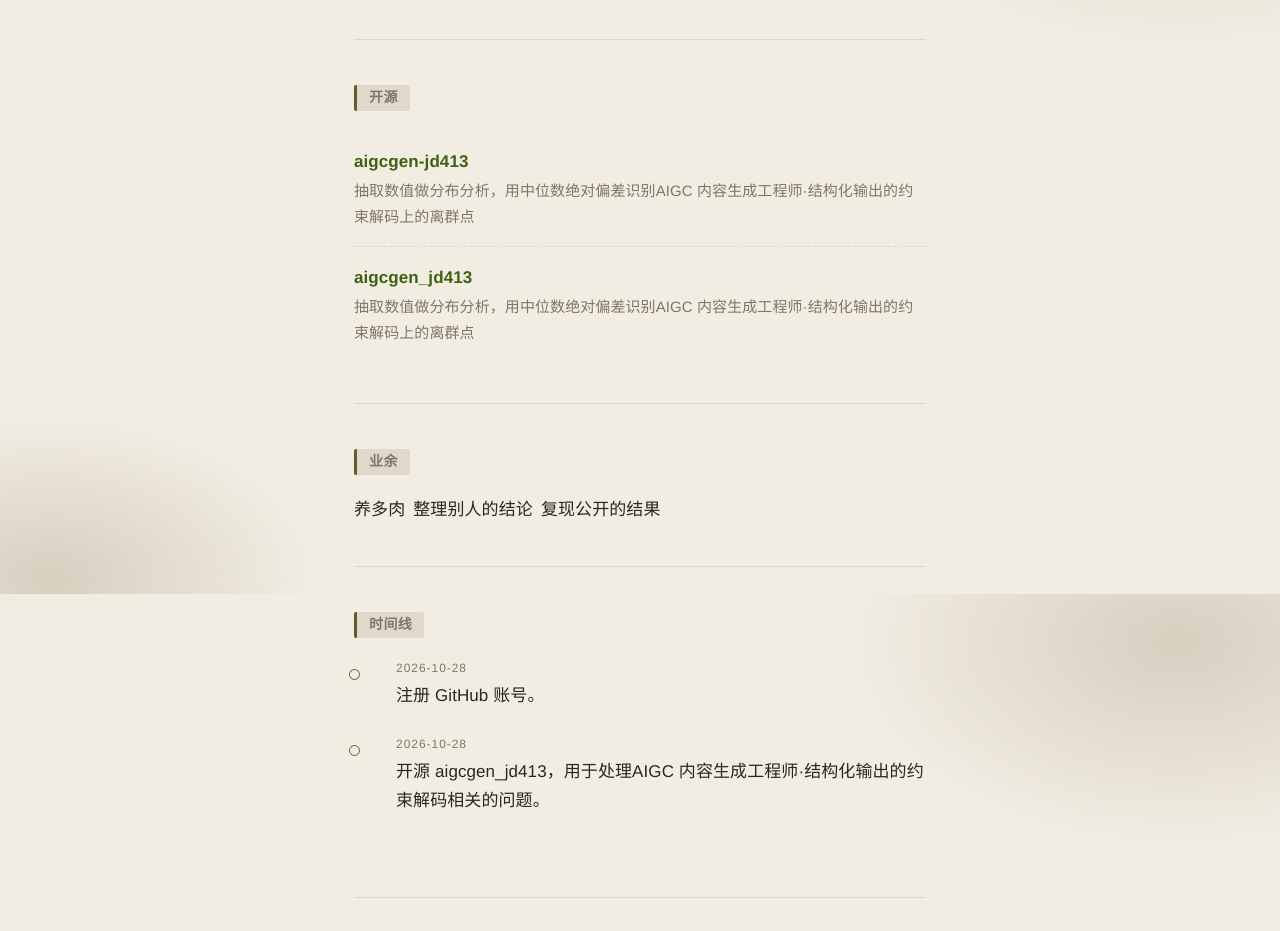
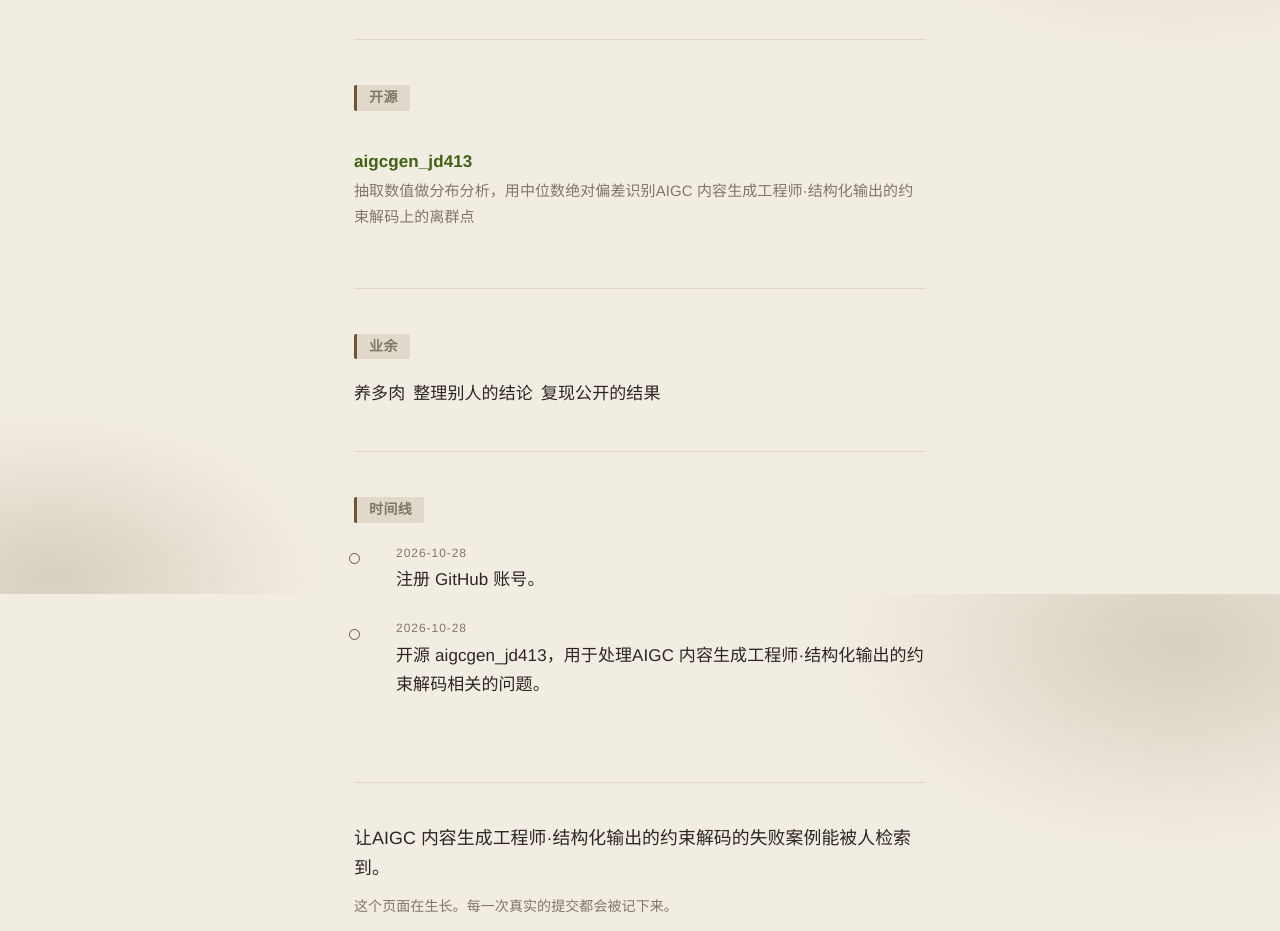
Before and after one commit to ashusvarmu/ashusvarmu.github.io, a plain HTML site: page index.html in a window 1280 px wide. Shown: the part 1006-1937 px from the top of the page. Drawn offline with Linux system fonts and the light colour scheme.

Commit message:
fix: 更新个人站点

```diff
--- a/index.html
+++ b/index.html
@@ -102,9 +102,6 @@
 <section id="work">
   <h2>开源</h2>
   <ul class="repos">
-    <li><div class="name"><a href="https://github.com/ashusvarmu/aigcgen-jd413" rel="noopener">aigcgen-jd413</a></div>
-      <div class="desc">抽取数值做分布分析，用中位数绝对偏差识别AIGC 内容生成工程师·结构化输出的约束解码上的离群点</div>
-    </li>
     <li><div class="name"><a href="https://github.com/ashusvarmu/aigcgen_jd413" rel="noopener">aigcgen_jd413</a></div>
       <div class="desc">抽取数值做分布分析，用中位数绝对偏差识别AIGC 内容生成工程师·结构化输出的约束解码上的离群点</div>
     </li>
```
